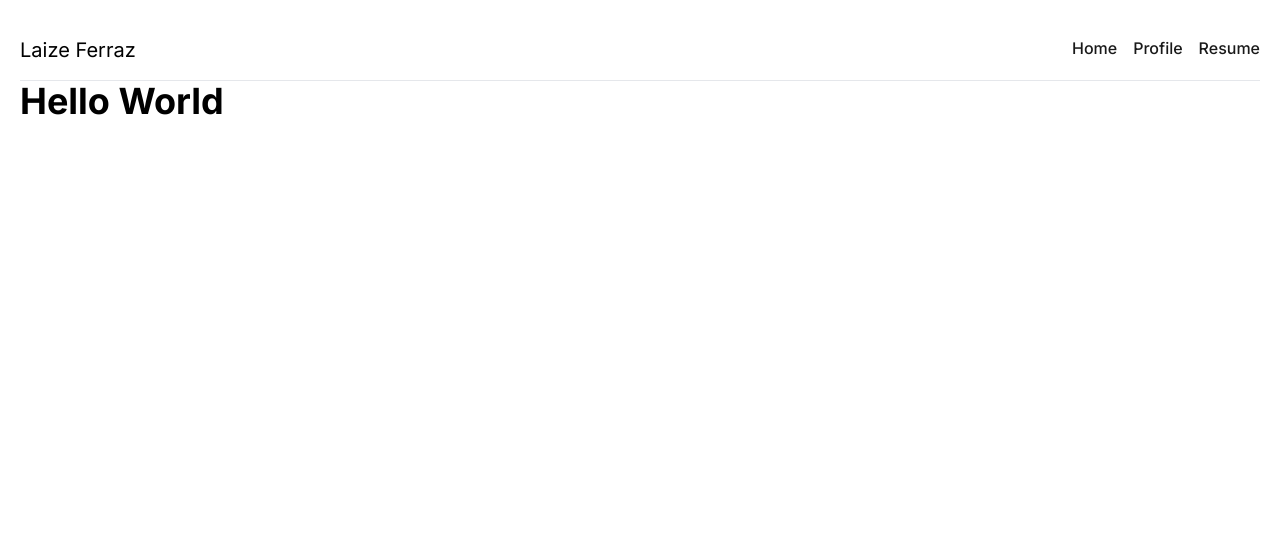
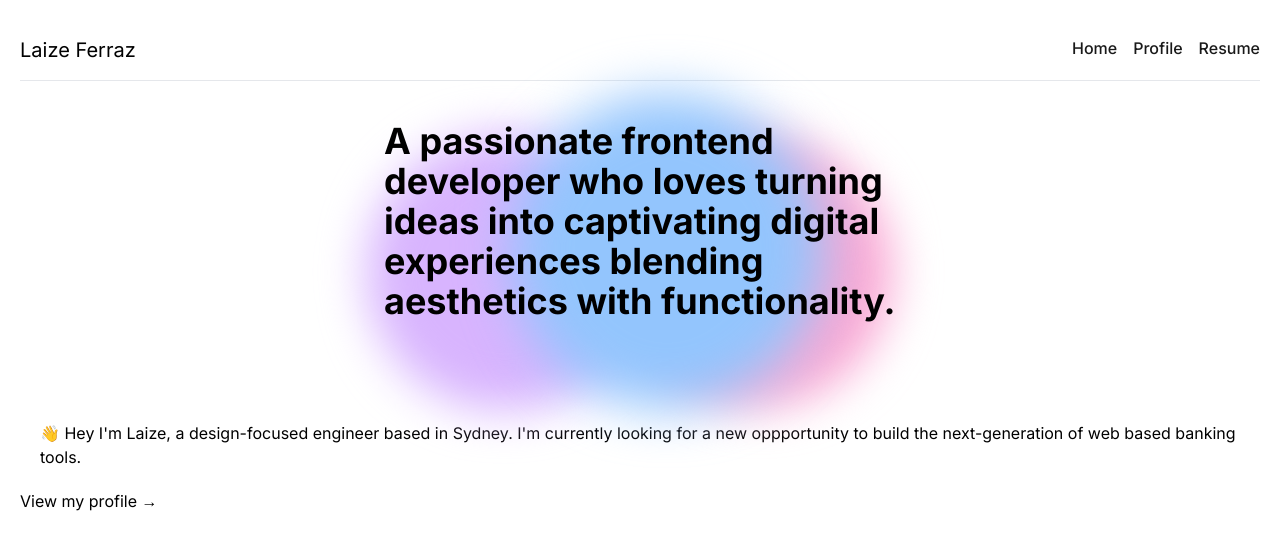
Before and after one commit to laizeferraz/Portfolio2023, a Next.js app: page / in a window 1280 px wide. Shown: the top 550 px of the page. Built offline with nearby package versions, Linux system fonts and the light colour scheme.

Commit message:
add banner content

```diff
--- a/src/app/page.tsx
+++ b/src/app/page.tsx
@@ -1,3 +1,19 @@
+import { Animation } from '@/components/Animation'
+import Link from 'next/link'
+
 export default function Home() {
-  return <h1>Hello World</h1>
+  return (
+    <div className="mt-10">
+      <Animation />
+      <p className="mt-20 p-5">
+        👋 Hey I&apos;m Laize, a design-focused engineer based in Sydney.
+        I&apos;m currently looking for a new oppportunity to build the
+        next-generation of web based banking tools.
+      </p>
+
+      <Link href="/profile" className="mt-8">
+        View my profile →
+      </Link>
+    </div>
+  )
 }
```
